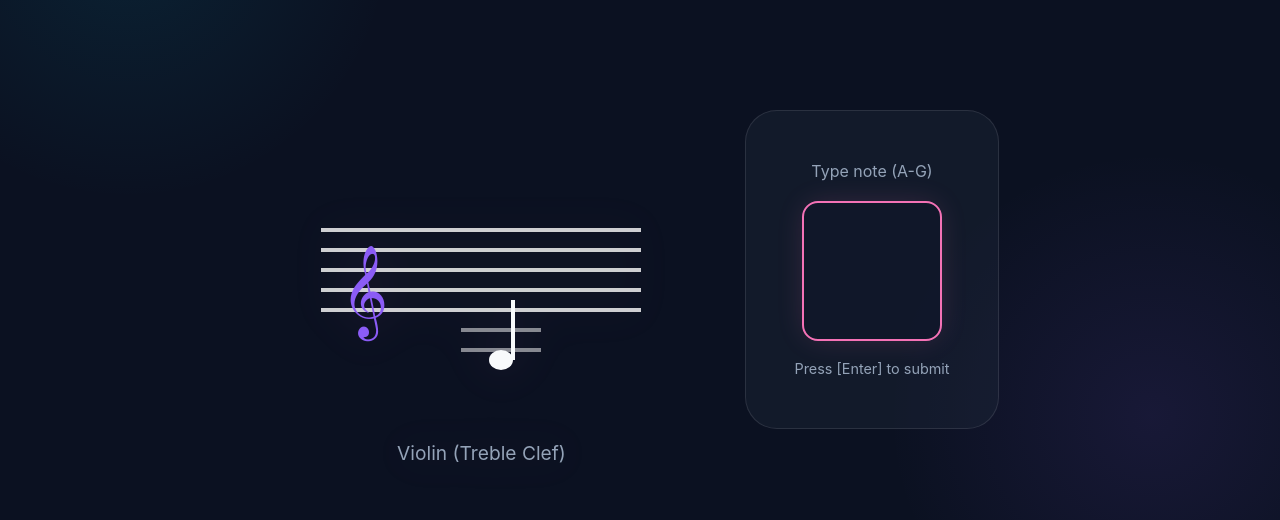
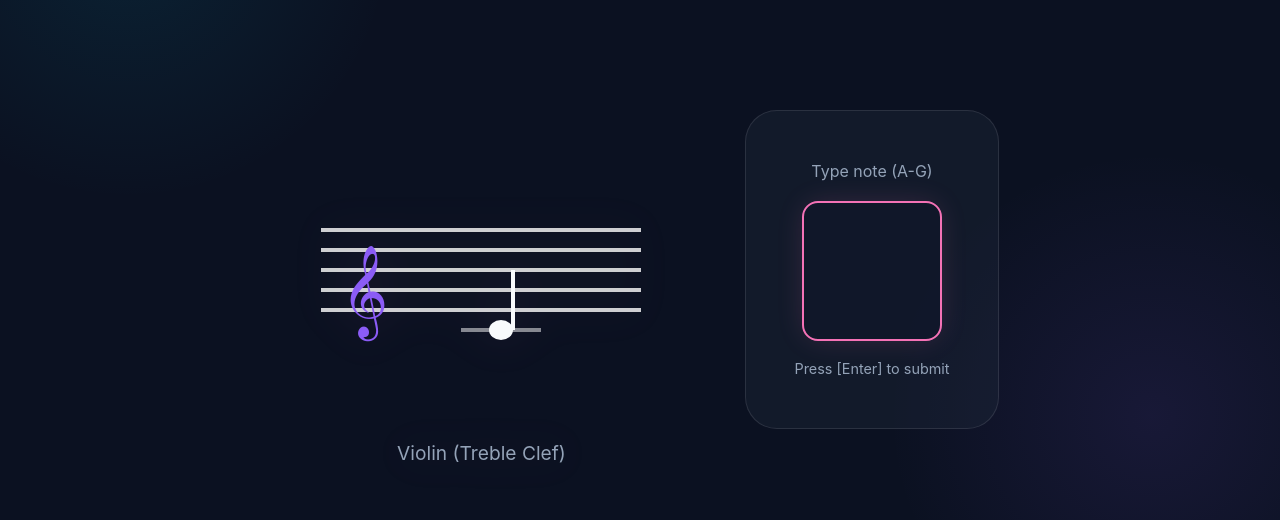
Before and after one commit to bitsofgit/GeneralWebApp, a React (Vite) app: page /GeneralWebApp/violin-trainer in a window 1280 px wide. Shown: the part 224-744 px from the top of the page. Built offline with nearby package versions, Linux system fonts and the light colour scheme.

Commit message:
feat: add ViolinTrainer component to practice identifying violin notes on a musical staff.

```diff
--- a/src/pages/ViolinTrainer.jsx
+++ b/src/pages/ViolinTrainer.jsx
@@ -4,37 +4,46 @@ import { Link } from 'react-router-dom';
 const NOTES = ['C', 'D', 'E', 'F', 'G', 'A', 'B'];
 
 const getRandomNote = () => {
-    // Violin is Treble Clef ONLY
-    const clef = 'treble';
+    // Violin has 4 strings: G, D, A, E
+    // Each string has positions 0 (open) through 4
+    // G string (G3): G, A, B, C, D (positions 0-4)
+    // D string (D4): D, E, F, G, A (positions 0-4)
+    // A string (A4): A, B, C, D, E (positions 0-4)
+    // E string (E5): E, F, G, A, B (positions 0-4)
 
-    // Range: G3 (lowest string) to C6
-    // G3 is index 4 in NOTES=['C','D','E','F','G','A','B']
+    const violinNotes = [
+        // G string (G3 octave)
+        { note: 'G', octave: 3, clef: 'treble' }, // G (open)
+        { note: 'A', octave: 3, clef: 'treble' }, // G1
+        { note: 'B', octave: 3, clef: 'treble' }, // G2
+        { note: 'C', octave: 4, clef: 'treble' }, // G3
+        { note: 'D', octave: 4, clef: 'treble' }, // G4
 
-    // We need to pick an octave 3, 4, 5, or 6
-    // Weighted logic or simple rejection sampling?
-    // Let's use customized logic for valid ranges per octave.
+        // D string (D4 octave)
+        { note: 'D', octave: 4, clef: 'treble' }, // D (open)
+        { note: 'E', octave: 4, clef: 'treble' }, // D1
+        { note: 'F', octave: 4, clef: 'treble' }, // D2
+        { note: 'G', octave: 4, clef: 'treble' }, // D3
+        { note: 'A', octave: 4, clef: 'treble' }, // D4
 
-    const octave = Math.floor(Math.random() * 4) + 3; // 3, 4, 5, 6
+        // A string (A4 octave)
+        { note: 'A', octave: 4, clef: 'treble' }, // A (open)
+        { note: 'B', octave: 4, clef: 'treble' }, // A1
+        { note: 'C', octave: 5, clef: 'treble' }, // A2
+        { note: 'D', octave: 5, clef: 'treble' }, // A3
+        { note: 'E', octave: 5, clef: 'treble' }, // A4
 
-    let noteIndex;
+        // E string (E5 octave)
+        { note: 'E', octave: 5, clef: 'treble' }, // E (open)
+        { note: 'F', octave: 5, clef: 'treble' }, // E1
+        { note: 'G', octave: 5, clef: 'treble' }, // E2
+        { note: 'A', octave: 5, clef: 'treble' }, // E3
+        { note: 'B', octave: 5, clef: 'treble' }, // E4
+    ];
 
-    if (octave === 3) {
-        // G3, A3, B3
-        // Indices 4, 5, 6
-        noteIndex = Math.floor(Math.random() * 3) + 4;
-    } else if (octave === 6) {
-        // Only C6
-        noteIndex = 0;
-    } else {
-        // Octaves 4 and 5: Full range C-B
-        noteIndex = Math.floor(Math.random() * 7);
-    }
-
-    return {
-        note: NOTES[noteIndex],
-        octave,
-        clef
-    };
+    // Pick a random note from the violin notes array
+    const randomIndex = Math.floor(Math.random() * violinNotes.length);
+    return violinNotes[randomIndex];
 };
 
 const Staff = ({ note }) => {
```
